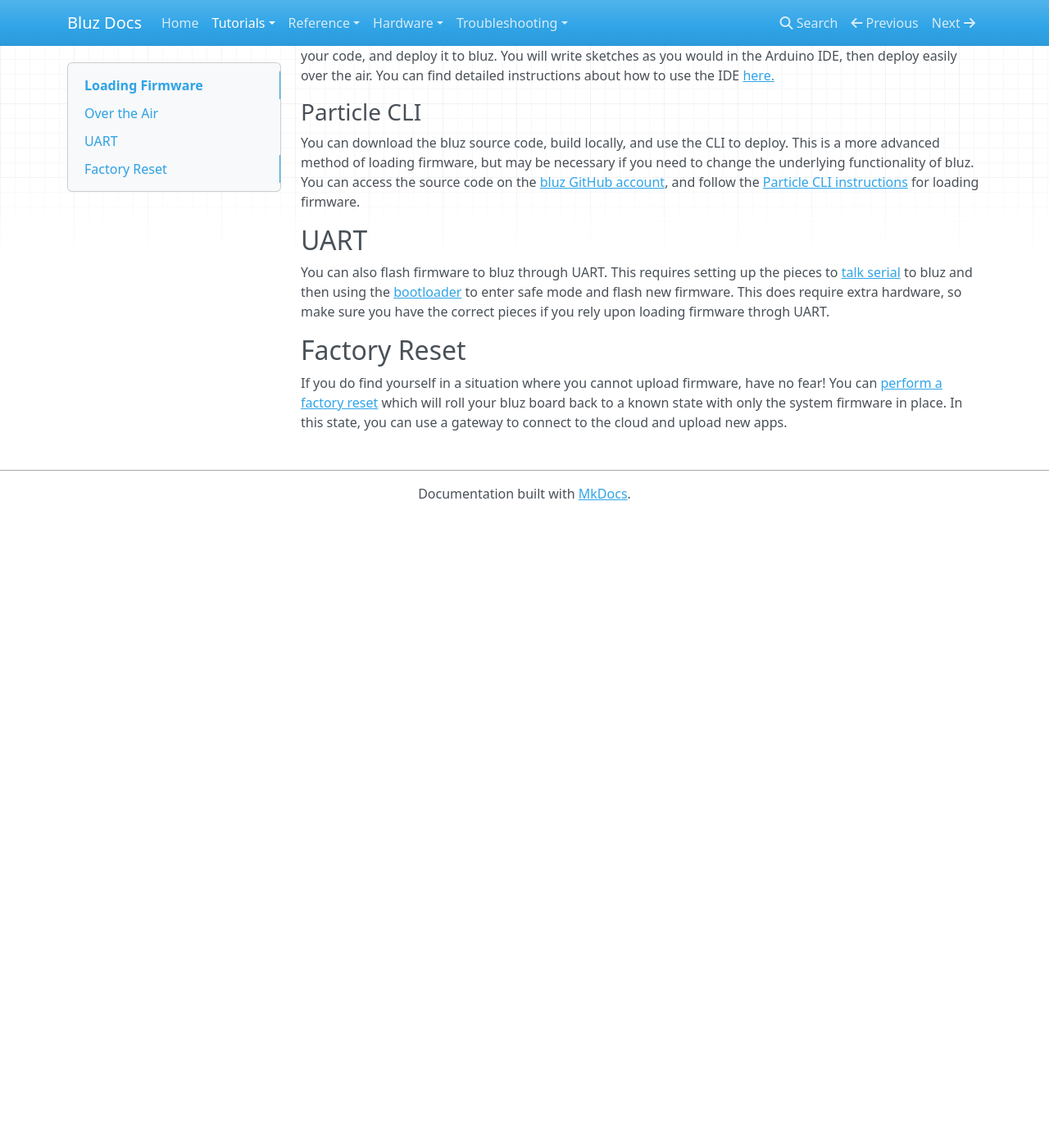
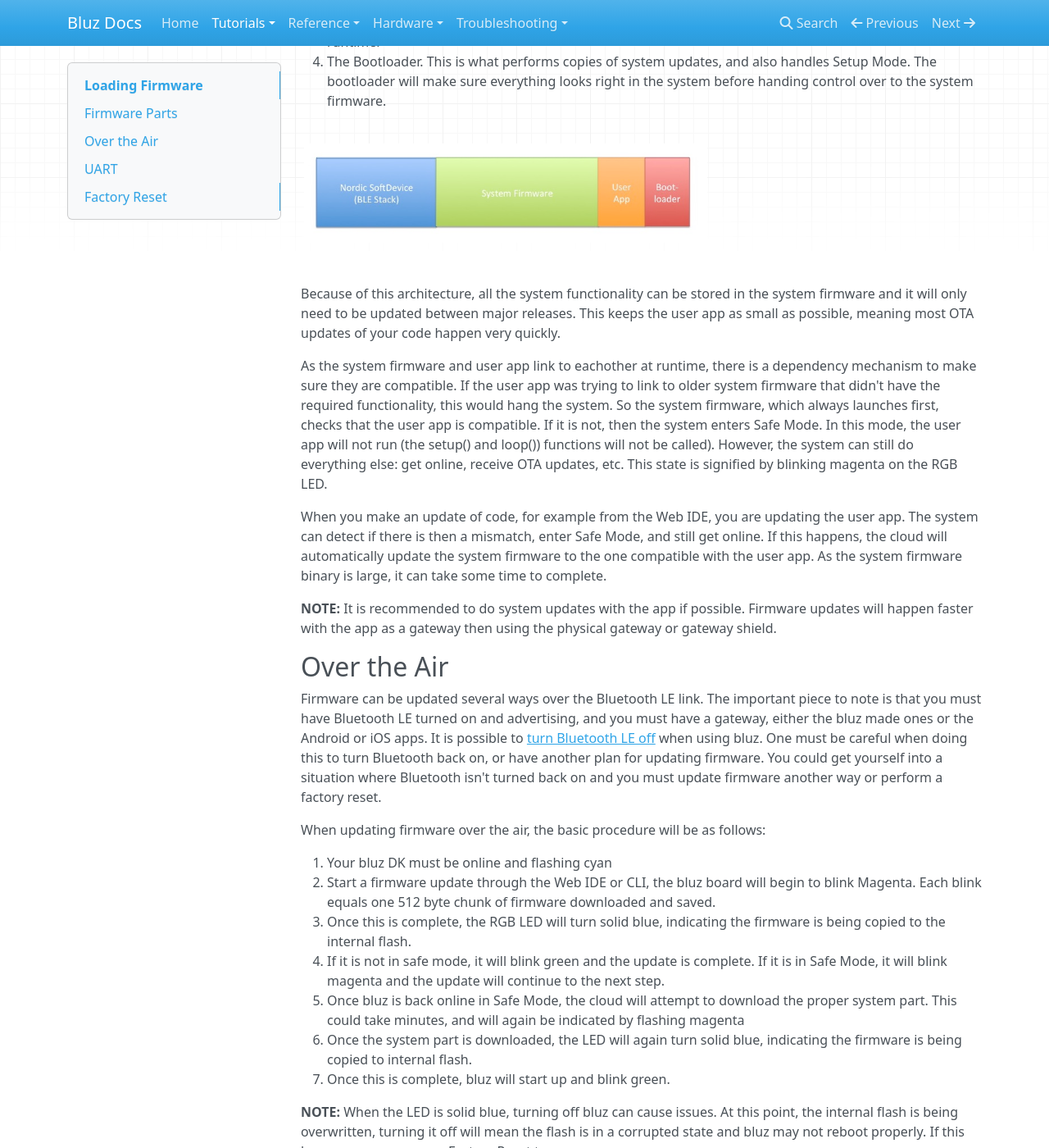
Before and after one commit to bluzDK/bluz-docs, an MkDocs documentation site: the page built from docs/tutorials/updates.md, in a window 1280 px wide and 1400 px high, scrolled down 606 px. Shown: the whole window at 82% size. Built offline with MkDocs 1.6.1, drawn with Linux system fonts in a browser that asks for light colours; nearby versions of some CDN libraries; old or Windows-style settings are respelled for this version of MkDocs; before the commit the page ends 1236 px from its top, so only the background shows below that; some of the changed text lies outside the part shown.

Commit message:
add much more about the system firmware and how updates work

```diff
--- a/docs/tutorials/updates.md
+++ b/docs/tutorials/updates.md
@@ -11,6 +11,35 @@ There are two main ways to load new firmware:
 
 This tutorial will go over both in detail and point out any potential pitfalls that may arise.
 
+##Firmware Parts
+The bluz firmware consists of 4 major parts. They each reside in the internal flash of the Nordic nrf51822 and each play a very specific role.
+
+1. The Nordic SoftDevice is the BLE Stack provided as a binary file from Nordic Semiconductor. This runs the BLE radio on-board.
+2. The System Firmware. This contains all the code that makes bluz run on Particle, act like an Arduino, and generally run. This is
+a separate binary file that gets created from the build system and flashed down.
+3. The User App. This is where the code the user generates lives. When you right a sketch with the setup() and loop() functions, it builds a
+separate  binary from this code that links to the system firmware at runtime.
+4. The Bootloader. This is what performs copies of system updates, and also handles Setup Mode. The bootloader will make sure everything looks
+right in the system before handing control over to the system firmware.
+
+![hero](/img/firmware_pieces.jpg)
+
+Because of this architecture, all the system functionality can be stored in the system firmware and it will only need to be updated between
+major releases. This keeps the user app as small as possible, meaning most OTA updates of your code happen very quickly.
+
+As the system firmware and user app link to eachother at runtime, there is a dependency mechanism to make sure they are compatible. If the
+user app was trying to link to older system firmware that didn't have the required functionality, this would hang the system. So the system
+firmware, which always launches first, checks that the user app is compatible. If it is not, then the system enters Safe Mode. In this mode,
+the user app will not run (the setup() and loop()) functions will not be called). However, the system can still do everything else: get online,
+receive OTA updates, etc. This state is signified by blinking magenta on the RGB LED.
+
+When you make an update of code, for example from the Web IDE, you are updating the user app. The system can detect if there is then a
+mismatch, enter Safe Mode, and still get online. If this happens, the cloud will automatically update the system firmware to the one
+compatible with the user app. As the system firmware binary is large, it can take some time to complete.
+
+**NOTE:** It is recommended to do system updates with the app if possible. Firmware updates will happen faster with the app as a gateway then
+using the physical gateway or gateway shield.
+
 ##Over the Air
 Firmware can be updated several ways over the Bluetooth LE link. The important piece to note is that you must have Bluetooth LE turned
 on and advertising, and you must have a gateway, either the bluz made ones or the Android or iOS apps. It is possible
@@ -18,22 +47,38 @@ to [turn Bluetooth LE off](/reference/ble/#stopadvertising) when using bluz. One
 on, or have another plan for updating firmware. You could get yourself into a situation where Bluetooth isn't turned back on and you
 must update firmware another way or perform a factory reset.
 
+When updating firmware over the air, the basic procedure will be as follows:
+
+1. Your bluz DK must be online and flashing cyan
+2. Start a firmware update through the Web IDE or CLI, the bluz board will begin to blink Magenta. Each blink equals one 512 byte chunk of firmware downloaded and saved.
+3. Once this is complete, the RGB LED will turn solid blue, indicating the firmware is being copied to the internal flash.
+4. If it is not in safe mode, it will blink green and the update is complete. If it is in Safe Mode, it will blink magenta and the update will continue to the next step.
+5. Once bluz is back online in Safe Mode, the cloud will attempt to download the proper system part. This could take minutes, and will again be indicated by flashing magenta
+6. Once the system part is downloaded, the LED will again turn solid blue, indicating the firmware is being copied to internal flash.
+7. Once this is complete, bluz will start up and blink green.
+
+**NOTE:** When the LED is solid blue, turning off bluz can cause issues. At this point, the internal flash is being overwritten, turning it off
+will mean the flash is in a corrupted state and bluz may not reboot properly. If this happens, you can use a Factory Reset to recover.
+
 ###Web IDE
 The first, and easiest, is to use the [Particle Web IDE](https://build.particle.io/build). This is an online IDE that you
 can login to, write and save your code, and deploy it to bluz. You will write sketches as you would in the Arduino IDE,
 then deploy easily over the air. You can find detailed instructions about how to use the IDE
-[here.](https://docs.particle.io/guide/getting-started/build/photon/)
+[here.](https://docs.particle.io/guide/getting-started/build/photon/). You can flash user apps with this method, the system firmware will
+get updated automatically for you if you enter safe mode.
 
 ###Particle CLI
 You can download the bluz source code, build locally, and use the CLI to deploy. This is a more advanced method of loading firmware, but
 may be necessary if you need to change the underlying functionality of bluz. You can access the source code on the
 [bluz GitHub account](https://github.com/bluzDK/bluzDK-firmware), and follow the
-[Particle CLI instructions](https://docs.particle.io/reference/cli/#particle-flash) for loading firmware.
+[Particle CLI instructions](https://docs.particle.io/reference/cli/#particle-flash) for loading firmware. You can flash user apps and the system
+part with this method.
 
 ##UART
 You can also flash firmware to bluz through UART. This requires setting up the pieces to [talk serial](/tutorials/serial/) to bluz
 and then using the [bootloader](/tutorials/bootloader/#entering-bootloader-setup-mode) to enter safe mode and flash new firmware. This does
-require extra hardware, so make sure you have the correct pieces if you rely upon loading firmware throgh UART.
+require extra hardware, so make sure you have the correct pieces if you rely upon loading firmware throgh UART. You can flash user apps and the system
+part with this method.
 
 ##Factory Reset
 If you do find yourself in a situation where you cannot upload firmware, have no fear! You can
```
Also changed, not shown: docs/img/firmware_pieces.jpg (added).
